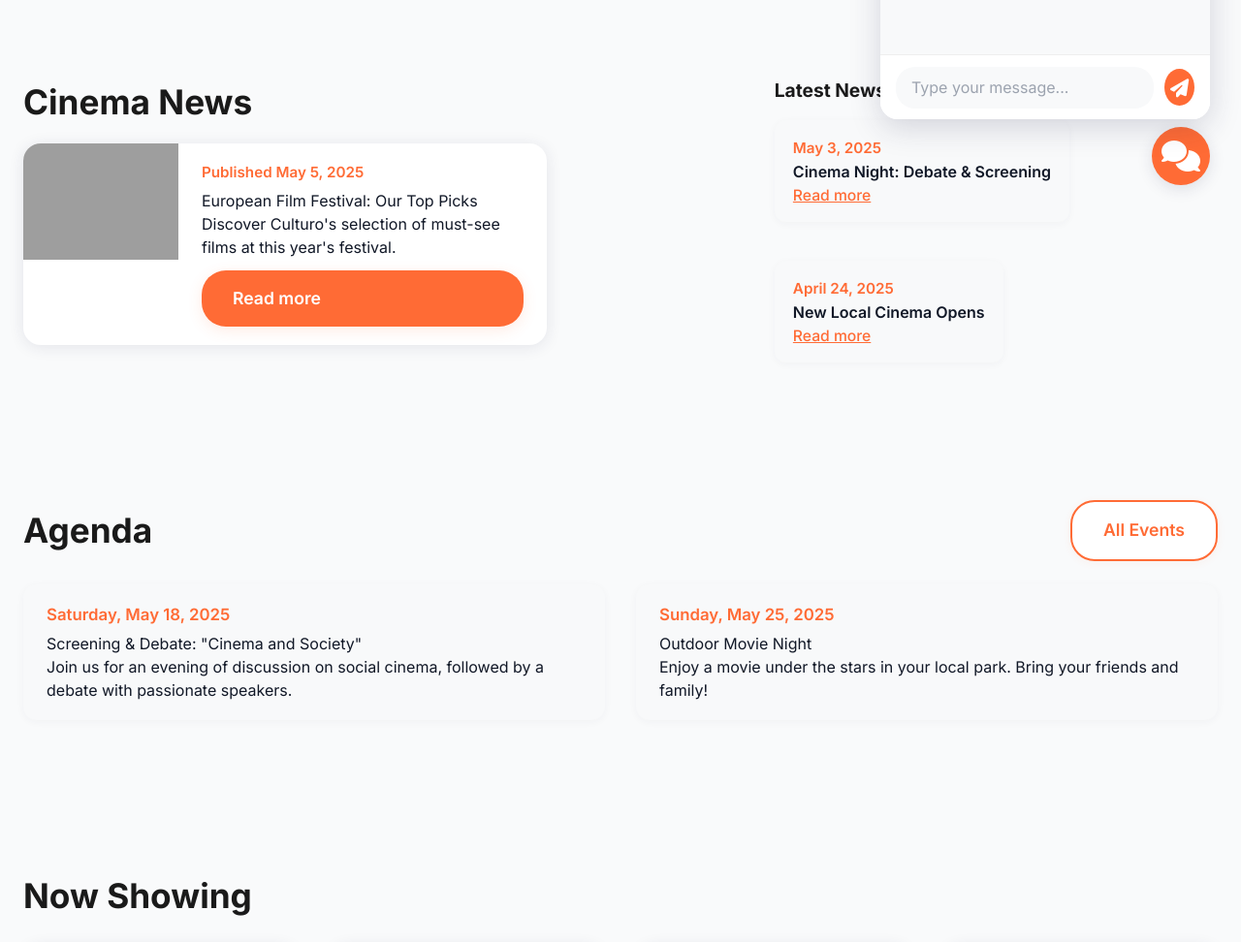
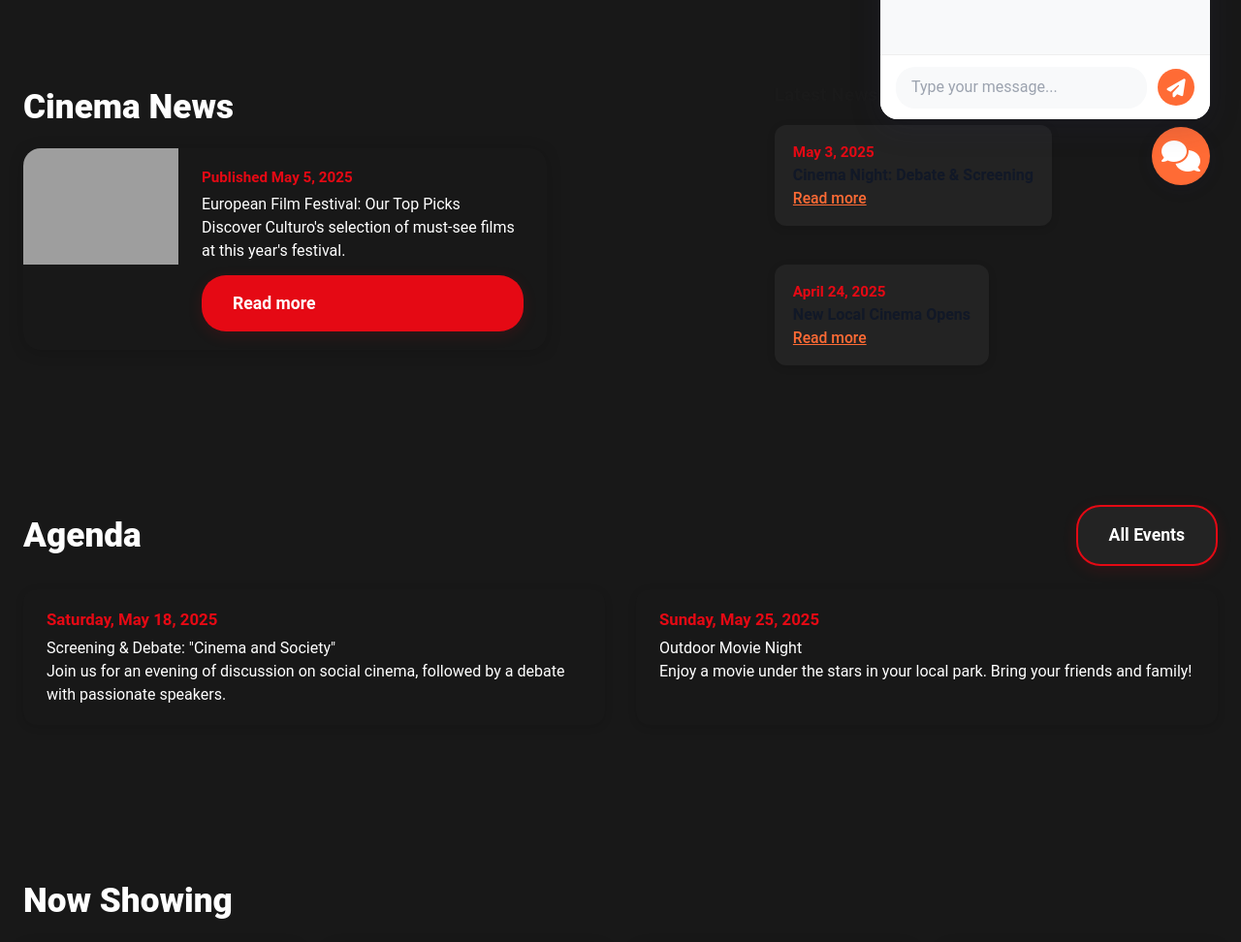
Before and after one commit to kingWD123/Culturo, a Django app: page /cinema-recommandations/ in a window 1280 px wide. Shown: the part 577-1549 px from the top of the page at 97% size. Run offline with Django 4.2, Linux system fonts and the light colour scheme; some libraries are stand-ins or nearby versions; grey boxes are pictures that could not be loaded.

Commit message:
ajout de mes features en cours

```diff
--- a/static/css/cinema.css
+++ b/static/css/cinema.css
@@ -81,22 +89,23 @@ body.cinema {
 
 .section-title {
     font-size: 2.2rem;
-    font-weight: 700;
-    color: #1a1a1a;
+    font-weight: 900;
+    color: #fff;
     margin-bottom: 1.5rem;
 }
 
 /* News Section */
 .cinema-news-item {
-    background: #fff;
+    background: #181818;
     border-radius: 18px;
-    box-shadow: 0 2px 16px rgba(40, 40, 80, 0.10);
+    box-shadow: 0 2px 16px rgba(0,0,0,0.18);
     display: flex;
     max-width: 540px;
     min-width: 320px;
     overflow: hidden;
     flex: 1 1 320px;
     margin-bottom: 1.5rem;
+    color: #fff;
 }
 
 .cinema-news-img {
@@ -113,7 +122,7 @@ body.cinema {
 }
 
 .cinema-news-date {
-    color: #ff6b35;
+    color: #e50914;
     font-size: 0.95rem;
     margin-bottom: 0.3rem;
     font-weight: 600;
@@ -129,14 +138,14 @@ body.cinema {
 }
 
 .cinema-news-list li {
-    background: #f8f9fa;
+    background: #232323;
     border-radius: 12px;
     padding: 1rem 1.2rem;
-    box-shadow: 0 2px 8px rgba(40, 40, 80, 0.04);
+    box-shadow: 0 2px 8px rgba(0,0,0,0.12);
 }
 
 .cinema-news-list a {
-    color: #ff6b35;
+    color: #e50914;
     font-size: 0.98rem;
     text-decoration: underline;
     font-weight: 500;
@@ -144,15 +153,16 @@ body.cinema {
 
 /* Agenda Section */
 .cinema-agenda-item {
-    background: #f8f9fa;
+    background: #232323;
     border-radius: 14px;
     padding: 1.2rem 1.5rem;
-    box-shadow: 0 2px 8px rgba(40, 40, 80, 0.04);
+    box-shadow: 0 2px 8px rgba(0,0,0,0.12);
     margin-bottom: 1.2rem;
+    color: #fff;
 }
 
 .cinema-agenda-date {
-    color: #ff6b35;
+    color: #e50914;
     font-size: 1.05rem;
     font-weight: 600;
     margin-bottom: 0.3rem;
@@ -225,36 +238,35 @@ body.cinema {
 /* Buttons */
 .btn {
     display: inline-block;
-    background: #ff6b35;
-    color: white;
+    background: #e50914;
+    color: #fff;
     padding: 16px 32px;
     border-radius: 25px;
     text-decoration: none;
-    font-weight: 600;
+    font-weight: 700;
     font-size: 1.1rem;
-    transition: all 0.3s ease;
-    box-shadow: 0 4px 15px rgba(255, 107, 53, 0.13);
+    transition: background 0.3s, color 0.3s, transform 0.2s;
+    box-shadow: 0 4px 15px rgba(229, 9, 20, 0.13);
     border: none;
     margin-top: 0.7em;
 }
 
 .btn:hover,
 .btn-primary:hover {
-    background: #e55a2b;
-    color: white;
-    transform: translateY(-2px);
-    box-shadow: 0 6px 20px rgba(255, 107, 53, 0.18);
+    background: #b0060f;
+    color: #fff;
+    transform: translateY(-2px) scale(1.04);
+    box-shadow: 0 6px 20px rgba(229, 9, 20, 0.18);
 }
 
 .btn-secondary {
-    background: #fff;
-    color: #ff6b35;
-    border: 2px solid #ff6b35;
-    box-shadow: 0 2px 8px rgba(255, 107, 53, 0.07);
+    background: #232323;
+    color: #fff;
+    border: 2px solid #e50914;
 }
 
 .btn-secondary:hover {
-    background: #ff6b35;
+    background: #e50914;
     color: #fff;
 }
 
@@ -378,3 +390,7 @@ body.cinema {
         gap: 1.5rem;
     }
 }
+
+body.cinema, .cinema-hero, .cinema-section, .cinema-movie-card, .cinema-news-item, .cinema-agenda-item, .cinema-local-info, .cinema-local-img, .footer, .footer-content, .footer-logo, .footer-tagline, .footer-links, .footer-bottom {
+    background: #181818 !important;
+}
--- a/static/css/culturo.css
+++ b/static/css/culturo.css
@@ -1,30 +1,33 @@
 /* Culturo main stylesheet: extracted from base.html */
 body {
-    font-family: 'Inter', sans-serif;
+    font-family: 'Roboto', Arial, sans-serif;
+    background: #141414;
+    color: #fff;
 }
 
-.gradient-bg {
-    background: linear-gradient(135deg, #667eea 0%, #764ba2 100%);
-}
-
-.gradient-text {
-    background: linear-gradient(135deg, #667eea 0%, #764ba2 100%);
-    -webkit-background-clip: text;
-    -webkit-text-fill-color: transparent;
-    background-clip: text;
+.gradient-bg, .gradient-text {
+    background: none !important;
+    color: inherit !important;
+    -webkit-background-clip: initial !important;
+    -webkit-text-fill-color: initial !important;
+    background-clip: initial !important;
 }
 
 .card-hover {
-    transition: all 0.3s ease;
+    background: #181818;
+    border-radius: 12px;
+    box-shadow: 0 2px 16px rgba(0,0,0,0.7);
+    color: #fff;
+    transition: all 0.3s cubic-bezier(.4,0,.2,1);
 }
-
 .card-hover:hover {
-    transform: translateY(-8px);
-    box-shadow: 0 20px 40px rgba(0, 0, 0, 0.1);
+    transform: translateY(-8px) scale(1.02);
+    box-shadow: 0 8px 32px rgba(229,9,20,0.25);
+    border: 2px solid #e50914;
 }
 
 .fade-in {
-    animation: fadeIn 0.6s ease-in-out;
+    animation: fadeIn 0.6s cubic-bezier(.4,0,.2,1);
 }
 
 @keyframes fadeIn {
@@ -254,7 +253,7 @@ footer {
     font-size: 2rem;
     font-weight: 700;
     margin-bottom: 1.5rem;
-    color: #1a1a1a;
+    color: #fff;
 }
 
 /* Actualités cinéma */
@@ -265,14 +264,15 @@ footer {
 }
 
 .cinema-news-item {
-    background: #fff;
+    background: #181818;
     border-radius: 18px;
-    box-shadow: 0 4px 18px rgba(102, 126, 234, 0.07);
+    box-shadow: 0 4px 18px rgba(0,0,0,0.25);
     display: flex;
     max-width: 540px;
     min-width: 320px;
     overflow: hidden;
     flex: 1 1 320px;
+    color: #fff;
 }
 
 .cinema-news-img {
@@ -289,7 +289,7 @@ footer {
 }
 
 .cinema-news-date {
-    color: #764ba2;
+    color: #e50914;
     font-size: 0.95rem;
     margin-bottom: 0.3rem;
     font-weight: 600;
@@ -346,14 +349,15 @@ footer {
 }
 
 .cinema-agenda-item {
-    background: #f7f7fa;
+    background: #232323;
     border-radius: 14px;
     padding: 1.2rem 1.5rem;
-    box-shadow: 0 2px 8px rgba(102, 126, 234, 0.04);
+    box-shadow: 0 2px 8px rgba(0,0,0,0.12);
+    color: #fff;
 }
 
 .cinema-agenda-date {
-    color: #764ba2;
+    color: #e50914;
     font-size: 1.05rem;
     font-weight: 600;
     margin-bottom: 0.3rem;
@@ -385,33 +389,34 @@ footer {
     display: inline-block;
     padding: 0.7em 1.5em;
     border-radius: 25px;
-    font-weight: 600;
+    font-weight: 700;
     text-decoration: none;
     transition: background 0.2s, color 0.2s, box-shadow 0.2s;
-    box-shadow: 0 2px 8px rgba(102, 126, 234, 0.07);
+    box-shadow: 0 2px 8px rgba(229,9,20,0.08);
     font-size: 1rem;
     margin-top: 0.7em;
+    border: none;
 }
 
 .btn-primary {
-    background: linear-gradient(135deg, #667eea 0%, #764ba2 100%);
+    background: #e50914;
     color: #fff;
     border: none;
 }
 
 .btn-primary:hover {
-    background: #764ba2;
+    background: #b0060f;
     color: #fff;
 }
 
 .btn-secondary {
-    background: #fff;
-    color: #764ba2;
-    border: 2px solid #764ba2;
+    background: #232323;
+    color: #fff;
+    border: 2px solid #e50914;
 }
 
 .btn-secondary:hover {
-    background: #764ba2;
+    background: #e50914;
     color: #fff;
 }
 
@@ -438,3 +443,7 @@ footer {
         gap: 1.5rem;
     }
 }
+
+body, .container, .section, .footer, .header, .cinema-hero, .cinema-section, .cinema-movie-card, .cinema-news-item, .cinema-agenda-item, .cinema-local-info, .cinema-local-img, .form-error-message, .culturo-message, .card-hover, .univers-card, .decouverte-card, .newsletter, .testimonial-card {
+    background: #181818 !important;
+}
--- a/static/js/culturo.js
+++ b/static/js/culturo.js
@@ -495,16 +495,18 @@ document.addEventListener('DOMContentLoaded', () => {
 const styles = `
     .culturo-tooltip {
         position: absolute;
-        background: rgba(0, 0, 0, 0.8);
-        color: white;
-        padding: 8px 12px;
-        border-radius: 6px;
-        font-size: 14px;
+        background: rgba(20, 20, 20, 0.98); /* Netflix dark */
+        color: #fff;
+        padding: 10px 16px;
+        border-radius: 8px;
+        font-size: 15px;
         z-index: 1000;
         opacity: 0;
         transform: translateY(10px);
-        transition: all 0.3s ease;
+        transition: all 0.3s cubic-bezier(.4,0,.2,1);
         pointer-events: none;
+        box-shadow: 0 4px 24px rgba(0,0,0,0.5);
+        font-family: 'Roboto', Arial, sans-serif;
     }
 
     .culturo-tooltip.show {
@@ -518,36 +520,39 @@ const styles = `
         top: 100%;
         left: 50%;
         transform: translateX(-50%);
-        border: 5px solid transparent;
-        border-top-color: rgba(0, 0, 0, 0.8);
+        border: 6px solid transparent;
+        border-top-color: rgba(20, 20, 20, 0.98);
     }
 
     .form-error-message {
-        background: #fef2f2;
-        border: 1px solid #fecaca;
-        color: #dc2626;
-        padding: 12px;
+        background: #2d2d2d;
+        border: 1px solid #e50914;
+        color: #fff;
+        padding: 14px;
         border-radius: 8px;
-        margin-bottom: 16px;
+        margin-bottom: 18px;
         display: flex;
         align-items: center;
-        gap: 8px;
+        gap: 10px;
+        font-family: 'Roboto', Arial, sans-serif;
     }
 
     .culturo-message {
         position: fixed;
-        top: 20px;
-        right: 20px;
-        background: white;
-        border-radius: 8px;
-        padding: 16px;
-        box-shadow: 0 4px 12px rgba(0, 0, 0, 0.15);
+        top: 24px;
+        right: 24px;
+        background: #181818;
+        border-radius: 10px;
+        padding: 18px;
+        box-shadow: 0 6px 24px rgba(0,0,0,0.5);
         z-index: 1000;
         display: flex;
         align-items: center;
-        gap: 12px;
+        gap: 14px;
         transform: translateX(100%);
-        transition: transform 0.3s ease;
+        transition: transform 0.3s cubic-bezier(.4,0,.2,1);
+        color: #fff;
+        font-family: 'Roboto', Arial, sans-serif;
     }
 
     .culturo-message.show {
@@ -555,44 +560,121 @@ const styles = `
     }
 
     .culturo-message-success {
-        border-left: 4px solid #10b981;
+        border-left: 5px solid #46d369;
     }
 
     .culturo-message-error {
-        border-left: 4px solid #ef4444;
+        border-left: 5px solid #e50914;
     }
 
     .culturo-message-warning {
-        border-left: 4px solid #f59e0b;
+        border-left: 5px solid #f59e0b;
     }
 
     .culturo-message-info {
-        border-left: 4px solid #3b82f6;
+        border-left: 5px solid #3b82f6;
     }
 
     .culturo-message button {
         background: none;
         border: none;
         cursor: pointer;
-        color: #6b7280;
+        color: #fff;
         padding: 4px;
         border-radius: 4px;
         transition: background-color 0.2s;
     }
 
     .culturo-message button:hover {
-        background-color: #f3f4f6;
+        background-color: #e50914;
+        color: #fff;
     }
 
     .error {
-        border-color: #ef4444 !important;
-        box-shadow: 0 0 0 3px rgba(239, 68, 68, 0.1) !important;
+        border-color: #e50914 !important;
+        box-shadow: 0 0 0 3px rgba(229, 9, 20, 0.15) !important;
     }
 
     .checkbox-group.error {
-        border: 2px solid #ef4444;
+        border: 2px solid #e50914;
         border-radius: 8px;
         padding: 8px;
+        background: #181818;
+    }
+
+    /* Netflix-style movie cards */
+    .cinema-movie-card {
+        background: #181818;
+        border-radius: 12px;
+        box-shadow: 0 2px 16px rgba(0,0,0,0.7);
+        overflow: hidden;
+        transition: transform 0.2s, box-shadow 0.2s;
+        color: #fff;
+        font-family: 'Roboto', Arial, sans-serif;
+    }
+    .cinema-movie-card:hover {
+        transform: scale(1.04) translateY(-6px);
+        box-shadow: 0 8px 32px rgba(229,9,20,0.25);
+        border: 2px solid #e50914;
+    }
+    .cinema-movie-img {
+        width: 100%;
+        height: 260px;
+        object-fit: cover;
+        border-top-left-radius: 12px;
+        border-top-right-radius: 12px;
+        background: #222;
+    }
+    .cinema-movie-info {
+        padding: 18px 14px 14px 14px;
+        display: flex;
+        flex-direction: column;
+        align-items: flex-start;
+        gap: 8px;
+    }
+    .cinema-movie-info h4 {
+        font-size: 1.1rem;
+        font-weight: 500;
+        margin: 0;
+        color: #fff;
+    }
+    .cinema-movie-date {
+        font-size: 0.95rem;
+        color: #b3b3b3;
+    }
+    .discover-btn {
+        background: #e50914;
+        color: #fff;
+        border: none;
+        border-radius: 6px;
+        padding: 8px 18px;
+        font-size: 1rem;
+        font-weight: 500;
+        margin-top: 8px;
+        cursor: pointer;
+        transition: background 0.2s, color 0.2s;
+        box-shadow: 0 2px 8px rgba(229,9,20,0.08);
+    }
+    .discover-btn:hover {
+        background: #b0060f;
+        color: #fff;
+    }
+    /* Pagination */
+    #now-showing-pagination button {
+        background: #232323;
+        color: #fff;
+        border: none;
+        border-radius: 6px;
+        padding: 8px 18px;
+        font-size: 1rem;
+        font-weight: 500;
+        cursor: pointer;
+        transition: background 0.2s, color 0.2s;
+        margin: 0 4px;
+    }
+    #now-showing-pagination button:hover {
+        background: #e50914;
+        color: #fff;
     }
 `;
 
@@ -654,9 +736,9 @@ function renderNowShowing(movies) {
             card.className = 'cinema-movie-card';
             card.innerHTML = `
                 <img src="${imgSrc}" alt="${movie.name || ''}" class="cinema-movie-img">
-                <div class="cinema-movie-info">
-                    <h4>${movie.name ? '"' + movie.name + '"' : ''}</h4>
-                    <span class="cinema-movie-date">${movie.release_year || ''}</span>
+                <div class="cinema-movie-info" style="align-items: center;">
+                    <h4 style="width: 100%; text-align: center; margin-bottom: 0.3em;">${movie.name || ''}</h4>
+                    <span class="cinema-movie-date" style="width: 100%; text-align: center;">${movie.release_year || ''}</span>
                     <a href="#" class="btn btn-secondary discover-btn" data-entity-id="${movie.entity_id || ''}">Discover</a>
                 </div>
             `;
```
Also changed, not shown: other parts of static/css/cinema.css (+25 -14 lines), other parts of static/css/culturo.css (+48 -49 lines), static/css/home.css (+37 -29 lines).
